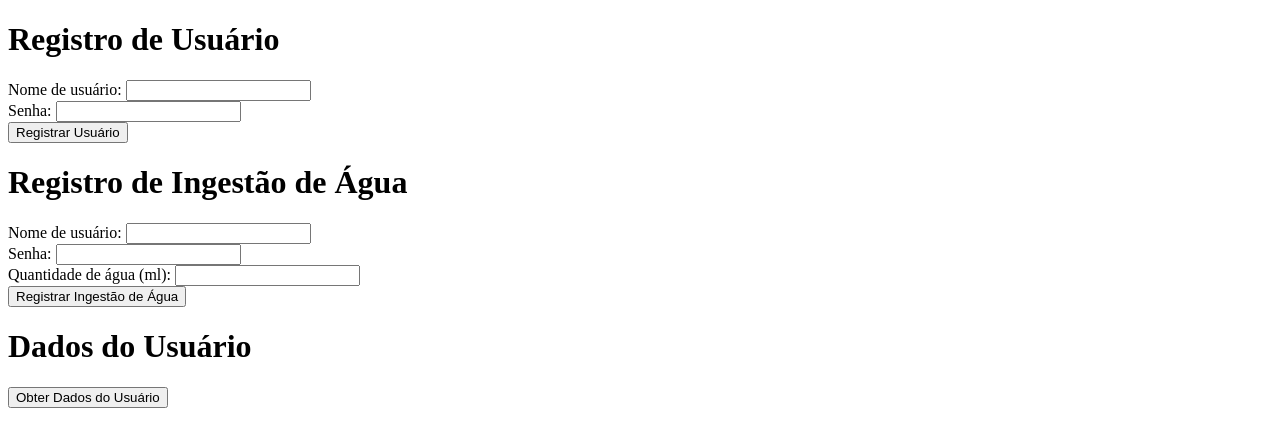
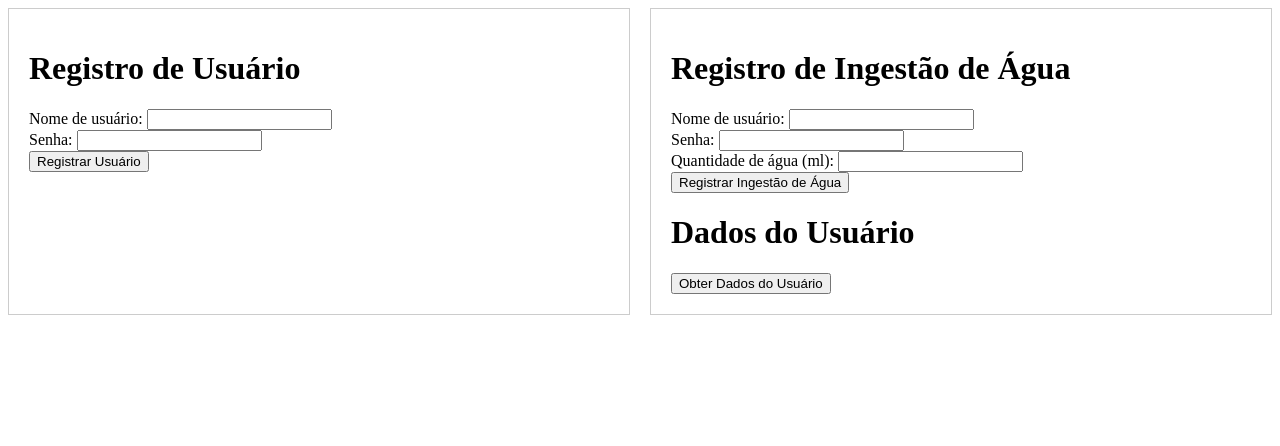
Before and after one commit to hdsMatheus/matH20_, a plain HTML site: page index.html in a window 1280 px wide. Drawn offline with Linux system fonts and the light colour scheme.

Commit message:
Update index.html

```diff
--- a/index.html
+++ b/index.html
@@ -2,19 +2,33 @@
 <html>
   <head>
     <title>Registro de Usuário e Ingestão de Água</title>
+    <style>
+      body {
+        display: grid;
+        grid-template-columns: 1fr 1fr;
+        gap: 20px;
+      }
+
+      .reg, .reg2 {
+        border: 1px solid #ccc;
+        padding: 20px;
+      }
+    </style>
   </head>
   <body>
+    <div class="reg">
       <h1>Registro de Usuário</h1>
       <form action="/registro-usuario" method="post">
         <label for="username">Nome de usuário:</label>
         <input type="text" id="username" name="username" required />
         <br />
         <label for="password">Senha:</label>
-      <input type="password" id="password" name="password" required />
+        <input type="password" id="password" name "password" required />
         <br />
         <input type="submit" value="Registrar Usuário" />
       </form>
-
+    </div>
+    <div class="reg2">
       <h1>Registro de Ingestão de Água</h1>
       <form action="/registro" method="post">
         <label for="username">Nome de usuário:</label>
@@ -32,7 +46,7 @@
       <h1>Dados do Usuário</h1>
       <button id="get-data">Obter Dados do Usuário</button>
       <div id="data"></div>
-
+    </div>
     <script>
       document
         .getElementById("get-data")
```
Lines whose indentation alone changed are shown as unchanged.
